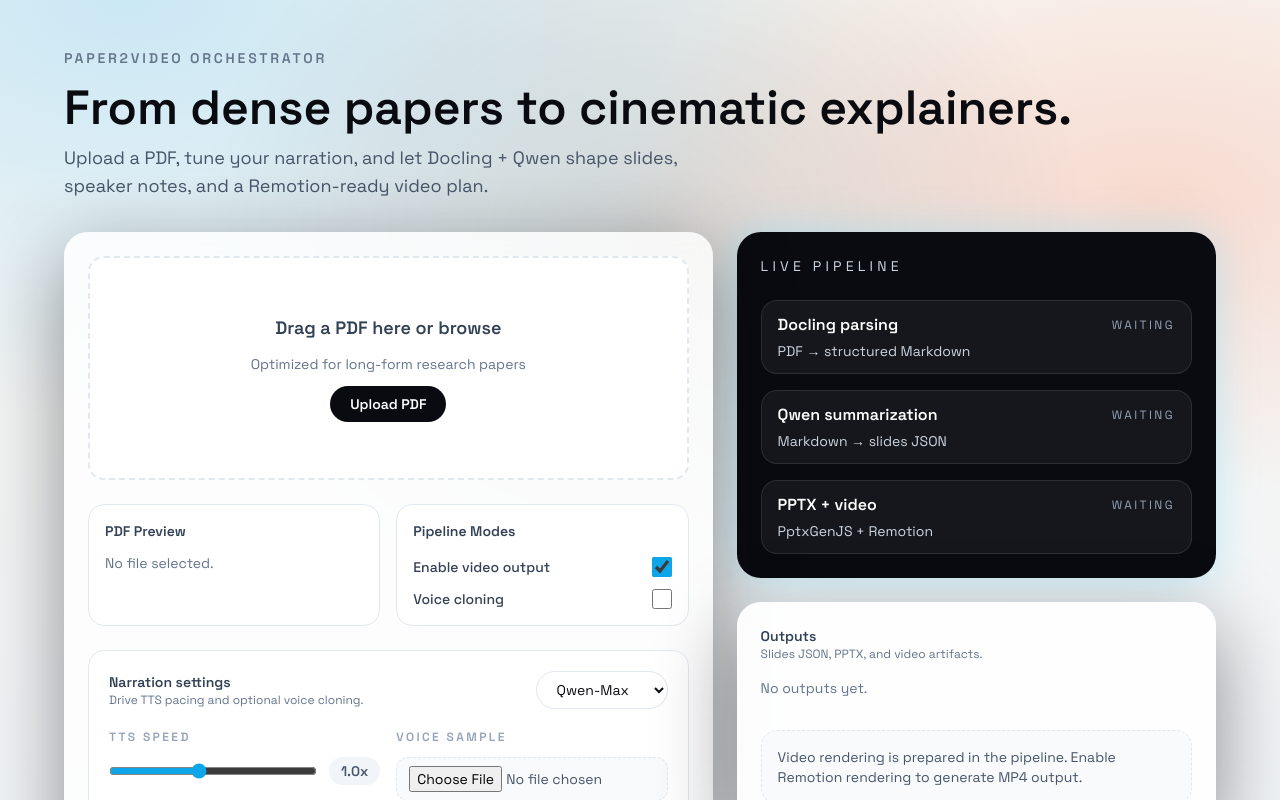
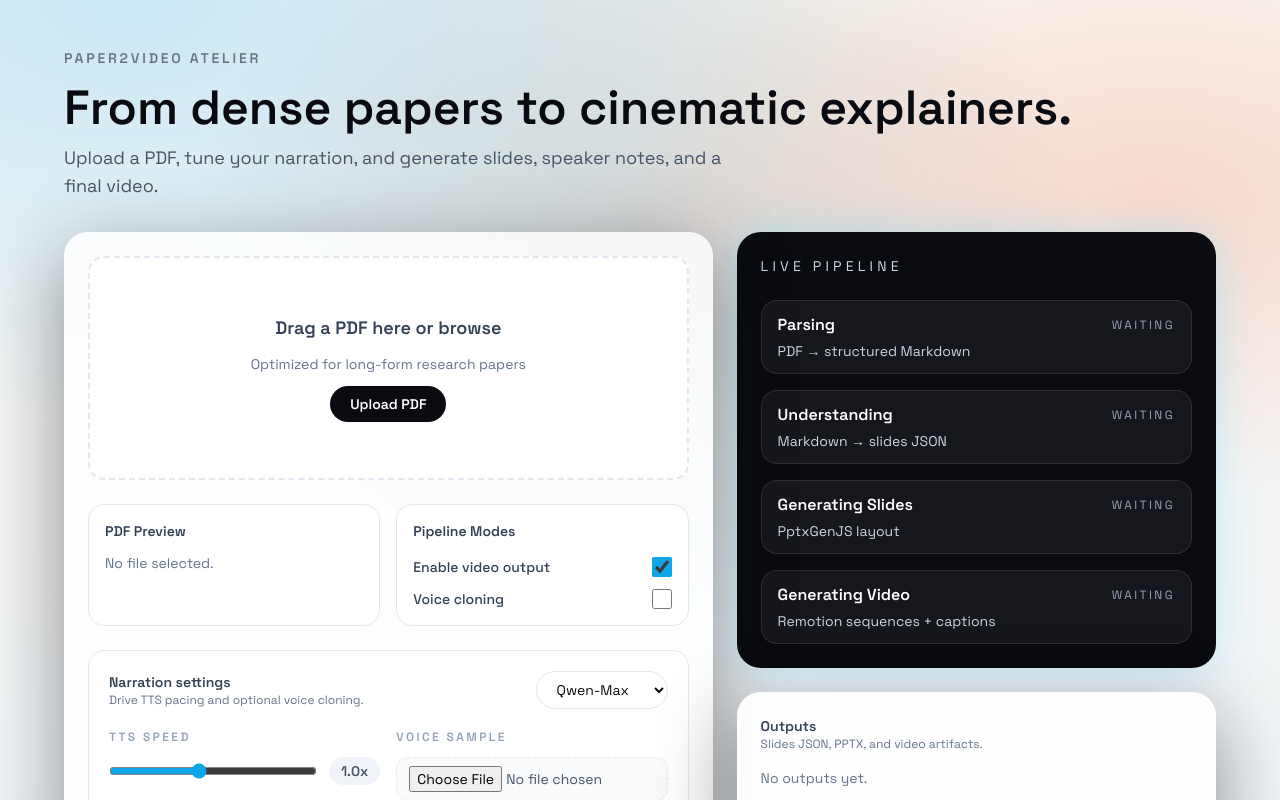
Before and after one commit to ljie-PI/Paper2Video, a Next.js app: page / in a window 1280 px wide. Shown: the top 800 px of the page. Built offline with nearby package versions, Linux system fonts and the light colour scheme.

Commit message:
Adjust UI

```diff
--- a/app/page.tsx
+++ b/app/page.tsx
@@ -16,21 +16,40 @@
   failed: { label: 'Failed', tone: 'bg-rose-100', text: 'text-rose-700' }
 };
 
-const stages: Array<{ id: JobStatus; title: string; detail: string }> = [
+const stages: Array<{
+  id: string;
+  title: string;
+  detail: string;
+  activeOn: JobStatus[];
+  doneOn: JobStatus[];
+}> = [
   {
     id: 'parsing',
-    title: 'Docling parsing',
-    detail: 'PDF → structured Markdown'
+    title: 'Parsing',
+    detail: 'PDF → structured Markdown',
+    activeOn: ['parsing'],
+    doneOn: ['generating', 'rendering', 'completed']
   },
   {
-    id: 'generating',
-    title: 'Qwen summarization',
-    detail: 'Markdown → slides JSON'
+    id: 'understanding',
+    title: 'Understanding',
+    detail: 'Markdown → slides JSON',
+    activeOn: ['generating'],
+    doneOn: ['rendering', 'completed']
+  },
+  {
+    id: 'composing',
+    title: 'Generating Slides',
+    detail: 'PptxGenJS layout',
+    activeOn: ['rendering'],
+    doneOn: ['completed']
   },
   {
     id: 'rendering',
-    title: 'PPTX + video',
-    detail: 'PptxGenJS + Remotion'
+    title: 'Generating Video',
+    detail: 'Remotion sequences + captions',
+    activeOn: ['rendering'],
+    doneOn: ['completed']
   }
 ];
 
@@ -128,7 +147,7 @@
       <div className="mx-auto flex w-full max-w-6xl flex-col gap-8">
         <header className="flex flex-col gap-4">
           <span className="text-sm font-semibold uppercase tracking-[0.2em] text-slate-500">
-            Paper2Video Orchestrator
+            Paper2Video Atelier
           </span>
           <div className="flex flex-col gap-3 md:flex-row md:items-end md:justify-between">
             <div>
@@ -136,8 +155,8 @@
                 From dense papers to cinematic explainers.
               </h1>
               <p className="mt-3 max-w-2xl text-lg text-slate-600">
-                Upload a PDF, tune your narration, and let Docling + Qwen shape
-                slides, speaker notes, and a Remotion-ready video plan.
+                Upload a PDF, tune your narration, and generate slides, speaker
+                notes, and a final video.
               </p>
             </div>
             {job ? (
@@ -326,13 +345,9 @@
               </p>
               <div className="mt-6 flex flex-col gap-4">
                 {stages.map((stage) => {
-                  const active =
-                    job?.status === stage.id ||
-                    (job?.status === 'completed' && stage.id === 'rendering');
-                  const done =
-                    job?.status === 'completed' ||
-                    stages.findIndex((item) => item.id === job?.status) >
-                      stages.findIndex((item) => item.id === stage.id);
+                  const failed = job?.status === 'failed';
+                  const active = !failed && !!job?.status && stage.activeOn.includes(job.status);
+                  const done = !failed && !!job?.status && stage.doneOn.includes(job.status);
 
                   return (
                     <div
@@ -410,15 +425,7 @@
                       className="rounded-full border border-slate-200 bg-white px-4 py-2 text-sm font-semibold text-slate-700"
                       href={`/api/jobs/${job.id}/files/pptx`}
                     >
-                      Download PPTX
-                    </a>
-                  ) : null}
-                  {job?.paths?.slides ? (
-                    <a
-                      className="rounded-full border border-slate-200 bg-white px-4 py-2 text-sm font-semibold text-slate-700"
-                      href={`/api/jobs/${job.id}/files/slides`}
-                    >
-                      Slides JSON
+                      Slides (.pptx)
                     </a>
                   ) : null}
                   {job?.paths?.srt ? (
@@ -427,6 +434,14 @@
                       href={`/api/jobs/${job.id}/files/srt`}
                     >
                       Captions (.srt)
+                    </a>
+                  ) : null}
+                  {job?.paths?.video ? (
+                    <a
+                      className="rounded-full border border-slate-200 bg-white px-4 py-2 text-sm font-semibold text-slate-700"
+                      href={`/api/jobs/${job.id}/files/video`}
+                    >
+                      Video (.mp4)
                     </a>
                   ) : null}
                 </div>
```
Also changed, not shown: tsconfig.json (+25 -5 lines), next-env.d.ts.
